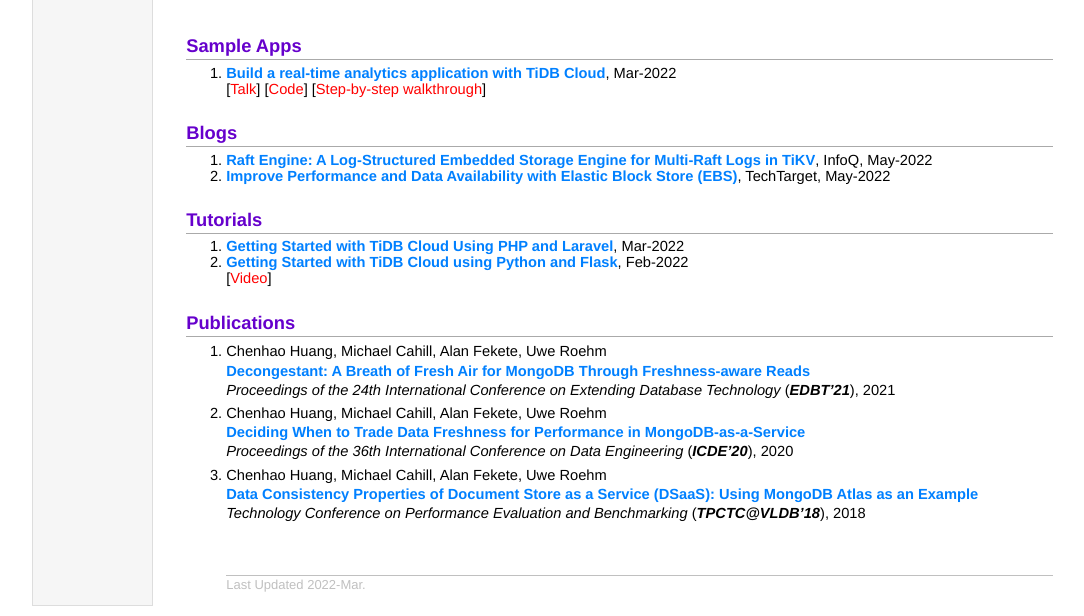
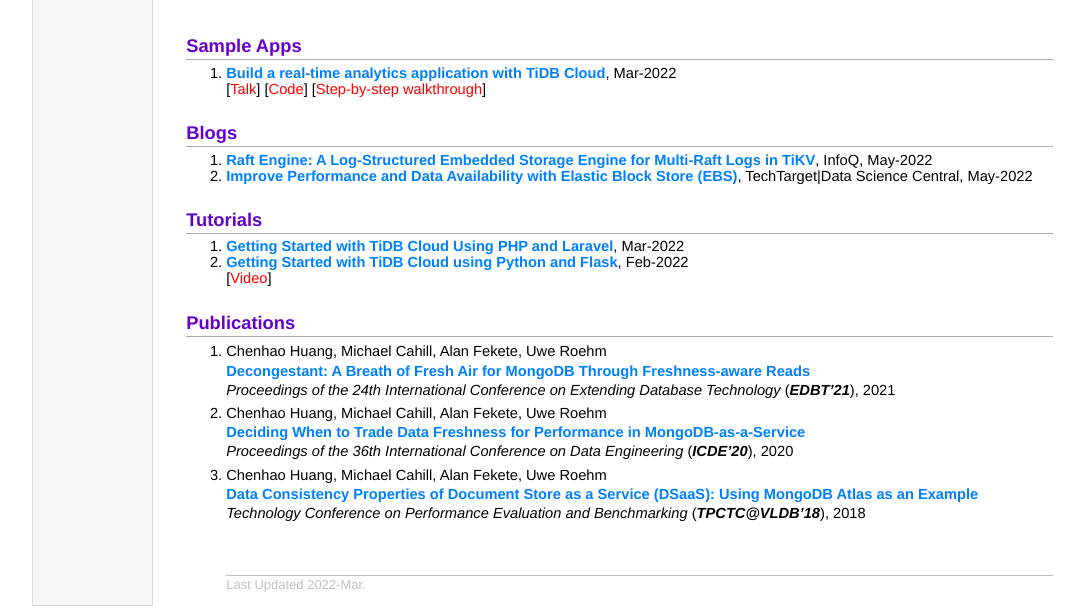
Before and after one commit to Erinnn3746/chenhao-huang.github.io, a plain HTML site: page index.html in a window 1280 px wide. Shown: the part 234-850 px from the top of the page, without its empty margins (82-1166 px from the left). Drawn offline with Linux system fonts and the light colour scheme.

Commit message:
Update index.html

```diff
--- a/index.html
+++ b/index.html
@@ -47,7 +47,7 @@
 <p>
 <ol>
 <li><b><a href="https://www.infoq.com/articles/raft-engine-tikv-database/" target="_blank">Raft Engine: A Log-Structured Embedded Storage Engine for Multi-Raft Logs in TiKV</a></b>, InfoQ, May-2022<br />
-<li><b><a href="https://www.datasciencecentral.com/improve-performance-and-data-availability-with-elastic-block-store-ebs/" target="_blank">Improve Performance and Data Availability with Elastic Block Store (EBS)</a></b>, TechTarget, May-2022<br />
+<li><b><a href="https://www.datasciencecentral.com/improve-performance-and-data-availability-with-elastic-block-store-ebs/" target="_blank">Improve Performance and Data Availability with Elastic Block Store (EBS)</a></b>, TechTarget|Data Science Central, May-2022<br />
 </p>
 </li>
 </ol>
```
